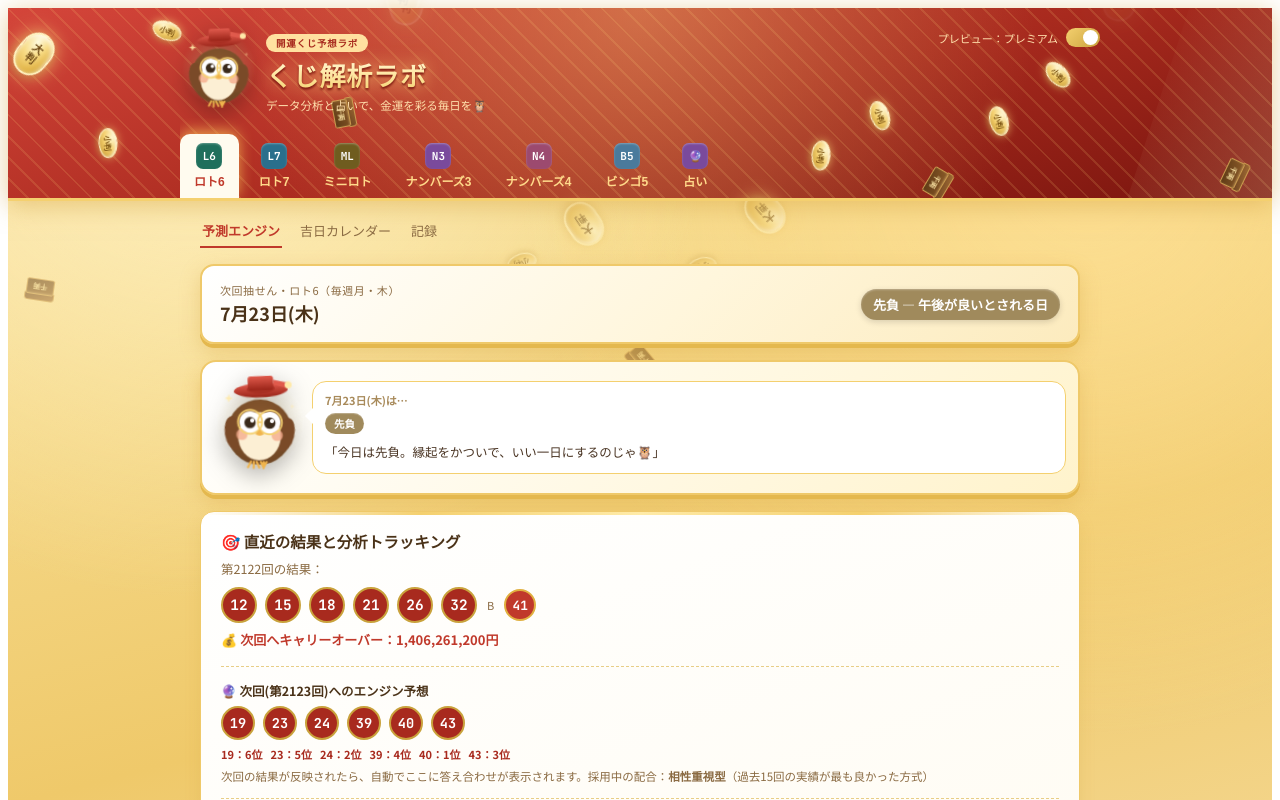
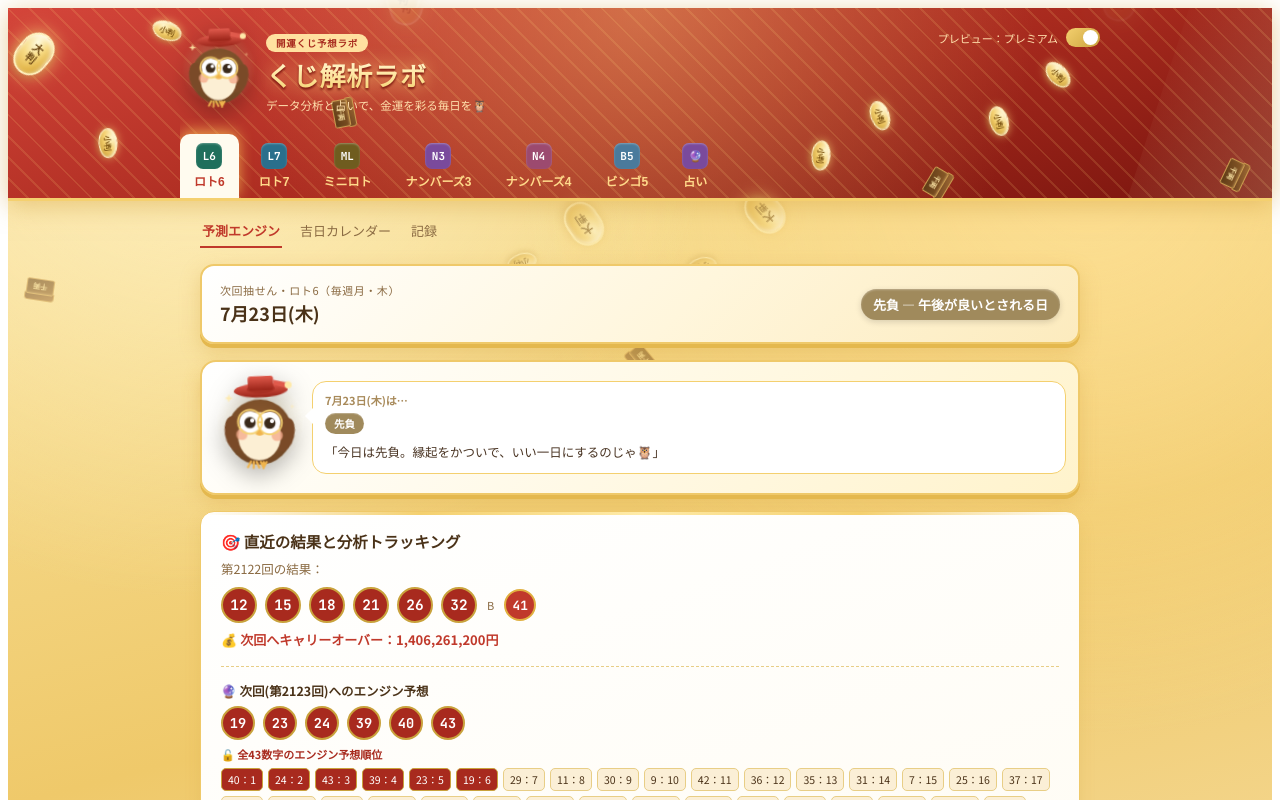
Before and after one commit to kodai721229/kujilab, a React (Vite) app: page / in a window 1280 px wide. Both pictures are taken after a click on the button 1083 px from the left and 37 px from the top of the page. Shown: the top 800 px of the page. Built offline with nearby package versions, Linux system fonts and the light colour scheme.

Commit message:
Update App.jsx

```diff
--- a/src/App.jsx
+++ b/src/App.jsx
@@ -669,16 +669,30 @@ function LatestResultCheck({ data, digitData, game, gameKey, carryover, premiumP
             ))}
           </div>
           {premiumPreview ? (
-            <div style={{ display: 'flex', gap: 8, flexWrap: 'wrap', marginBottom: 6 }}>
-              {nextPred.predicted.map((n) => (
-                <span key={n} style={{ fontSize: 11, color: 'var(--brand-deep)', fontWeight: 700 }}>
-                  {n}：{nextPred.rankedAll.indexOf(n) + 1}位
-                </span>
-              ))}
+            <div style={{ marginBottom: 6 }}>
+              <div style={{ fontSize: 11, fontWeight: 700, color: 'var(--brand-deep)', marginBottom: 6 }}>
+                🔓 全{game.max - game.min + 1}数字のエンジン予想順位
+              </div>
+              <div style={{ display: 'flex', gap: 5, flexWrap: 'wrap' }}>
+                {nextPred.rankedAll.map((n, idx) => {
+                  const rank = idx + 1;
+                  const isPicked = nextPred.predicted.includes(n);
+                  return (
+                    <div key={n} style={{
+                      fontSize: 10.5, padding: '3px 6px', borderRadius: 5,
+                      background: isPicked ? 'var(--brand-deep)' : 'var(--surface-alt)',
+                      color: isPicked ? '#fff' : 'var(--ink)',
+                      border: isPicked ? '1px solid var(--gold)' : '1px solid var(--line)',
+                    }}>
+                      {n}：{rank}
+                    </div>
+                  );
+                })}
+              </div>
             </div>
           ) : (
             <div style={{ fontSize: 11, color: 'var(--muted)', marginBottom: 6 }}>
-              🔒 各数字の予想順位はプレミアムで見られます（画面右上のスイッチでプレビュー）
+              🔒 全数字の予想順位はプレミアムで見られます（画面右上のスイッチでプレビュー）
             </div>
           )}
           <div style={{ fontSize: 11.5, color: 'var(--muted)' }}>
```
